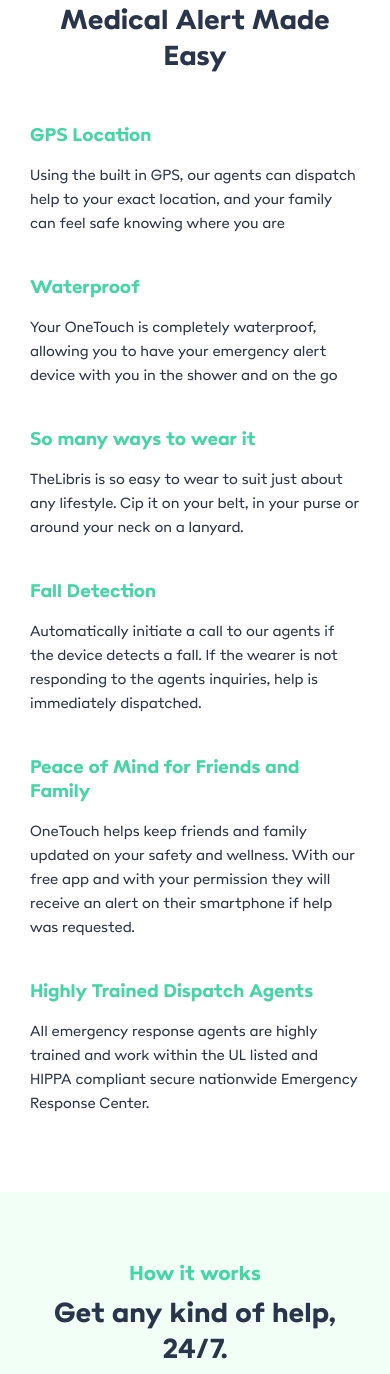
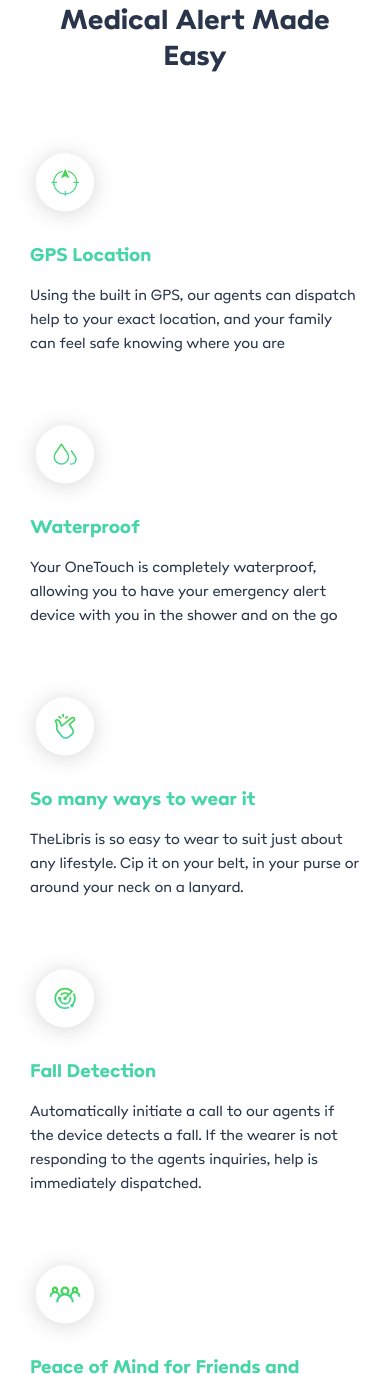
Before and after one commit to faysalahammedchowdhury01/one-touch, a website: page src/pages/page-2.html in a window 390 px wide. Shown: the part 1880-3254 px from the top of the page. Drawn offline with nearby package versions, Linux system fonts and the light colour scheme.

Commit message:
Add Icon On Features Section ~ Page-2

```diff
--- a/src/css/style.scss
+++ b/src/css/style.scss
@@ -18,6 +18,7 @@
 /* ======= Basic ======= */
 body {
   font-family: 'poligon-regular';
+  overflow-x: hidden !important;
 }
 a,
 button {
@@ -851,6 +852,10 @@
         left: 50%;
         transform: translate(-50%, -50%);
       }
+      .features-icon {
+        width: 120px;
+        margin-left: -25px;
+      }
     }
   }
 
--- a/src/pages/page-2.html
+++ b/src/pages/page-2.html
@@ -477,8 +477,15 @@
               />
             </div>
             <!-- Features Top Item -->
-            <div class="col-xl-12 text-xl-center features-top-item mb-xxl-5">
+            <div
+              class="col-md-6 col-xl-12 text-xl-center features-top-item mb-xxl-5"
+            >
               <div class="col-xl-3 m-auto">
+                <img
+                  src="../img/page-2/features-icon-1.svg"
+                  alt="icon"
+                  class="img-fluid features-icon d-xl-none"
+                />
                 <h3 class="card-heading">GPS Location</h3>
                 <p class="para-text mt-3">
                   Using the built in GPS, our agents can dispatch help to your
@@ -488,7 +495,12 @@
               </div>
             </div>
             <!-- Features Left Item 1 -->
-            <div class="col-xl-3 text-xl-end mt-xl-5 pt-xl-5">
+            <div class="col-md-6 col-xl-3 text-xl-end mt-xl-5 pt-xl-5">
+              <img
+                src="../img/page-2/features-icon-2.svg"
+                alt="icon"
+                class="img-fluid features-icon d-xl-none"
+              />
               <h3 class="card-heading">Waterproof</h3>
               <p class="para-text mt-3">
                 Your OneTouch is completely waterproof, allowing you to have
@@ -498,7 +510,12 @@
             <!-- Features Middle Image Space 1 -->
             <div class="col-xl-6 d-none d-xl-block"></div>
             <!-- Features Right Item 1 -->
-            <div class="col-xl-3 mt-xl-5 pt-xl-5">
+            <div class="col-md-6 col-xl-3 mt-xl-5 pt-xl-5">
+              <img
+                src="../img/page-2/features-icon-3.svg"
+                alt="icon"
+                class="img-fluid features-icon d-xl-none"
+              />
               <h3 class="card-heading">So many ways to wear it</h3>
               <p class="para-text mt-3">
                 TheLibris is so easy to wear to suit just about any lifestyle.
@@ -507,7 +524,12 @@
               </p>
             </div>
             <!-- Features Left Item 2 -->
-            <div class="col-xl-3 text-xl-end mt-xl-5 pt-xl-5">
+            <div class="col-md-6 col-xl-3 text-xl-end mt-xl-5 pt-xl-5">
+              <img
+                src="../img/page-2/features-icon-4.svg"
+                alt="icon"
+                class="img-fluid features-icon d-xl-none"
+              />
               <h3 class="card-heading">Fall Detection</h3>
               <p class="para-text mt-3">
                 Automatically initiate a call to our agents if the device
@@ -518,7 +540,12 @@
             <!-- Features Middle Image Space 2 -->
             <div class="col-xl-6 d-none d-xl-block"></div>
             <!-- Features Right Item 2 -->
-            <div class="col-xl-3 mt-xl-5 pt-xl-5">
+            <div class="col-md-6 col-xl-3 mt-xl-5 pt-xl-5">
+              <img
+                src="../img/page-2/features-icon-5.svg"
+                alt="icon"
+                class="img-fluid features-icon d-xl-none"
+              />
               <h3 class="card-heading">Peace of Mind for Friends and Family</h3>
               <p class="para-text mt-3">
                 OneTouch helps keep friends and family updated on your safety
@@ -527,8 +554,13 @@
               </p>
             </div>
             <!-- Features Bottom Item -->
-            <div class="col-xl-12 text-xl-center mt-xxl-5">
+            <div class="col-md-6 col-xl-12 text-xl-center mt-xxl-5">
               <div class="col-xl-3 m-auto">
+                <img
+                  src="../img/page-2/features-icon-6.svg"
+                  alt="icon"
+                  class="img-fluid features-icon d-xl-none"
+                />
                 <h3 class="card-heading">Highly Trained Dispatch Agents</h3>
                 <p class="para-text mt-3">
                   All emergency response agents are highly trained and work
```
Also changed, not shown: src/css/style.css, src/img/page-2/features-icon-1.svg (added), src/img/page-2/features-icon-2.svg (added), src/img/page-2/features-icon-3.svg (added), src/img/page-2/features-icon-4.svg (added), src/img/page-2/features-icon-5.svg (added), src/img/page-2/features-icon-6.svg (added), 1 other file.
